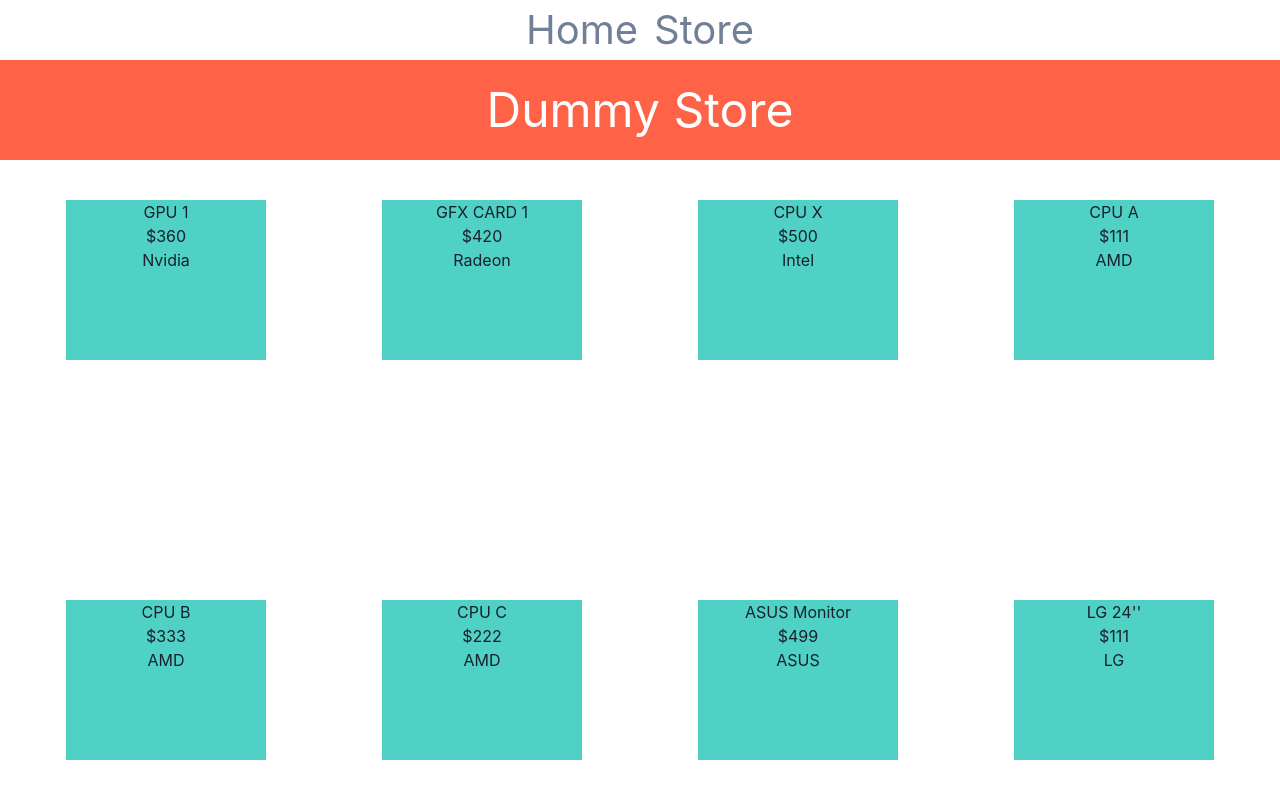
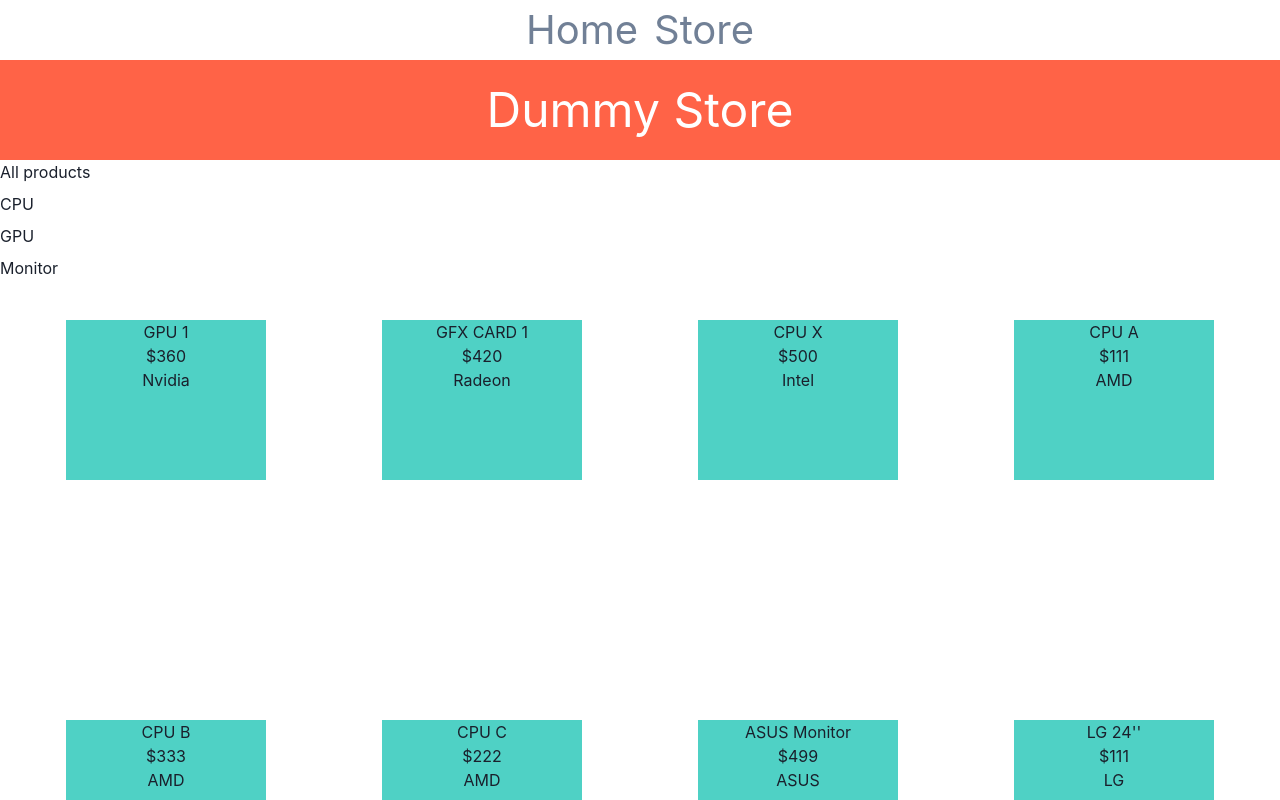
Before and after one commit to CodersCamp2021/team-lp-project-2, a React (Create React App) app: page /store in a window 1280 px wide. Shown: the top 800 px of the page. Built offline with nearby package versions, Linux system fonts and the light colour scheme.

Commit message:
Added example list to test out category routing

```diff
--- a/src/components/DummyStore.js
+++ b/src/components/DummyStore.js
@@ -1,5 +1,5 @@
-import { Center } from '@chakra-ui/react';
-import { Routes, Route } from 'react-router-dom';
+import { Center, Stack, Flex } from '@chakra-ui/react';
+import { Routes, Route, NavLink } from 'react-router-dom';
 import DummyProductList from './DummyProductList';
 import DummyProductDisplay from './DummyProductDisplay';
 
@@ -9,6 +9,14 @@ const DummyStore = () => {
       <Center bg="tomato" h="100px" color="white" fontSize="5xl">
         Dummy Store
       </Center>
+      <Flex>
+        <Stack>
+          <NavLink to=".">All products</NavLink>
+          <NavLink to="./CPU">CPU</NavLink>
+          <NavLink to="./GPU">GPU</NavLink>
+          <NavLink to="./Monitor">Monitor</NavLink>
+        </Stack>
+      </Flex>
 
       <Routes>
         <Route path="/" element={<DummyProductList />} />
```
